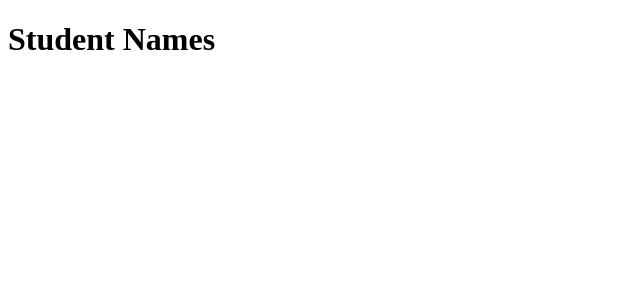
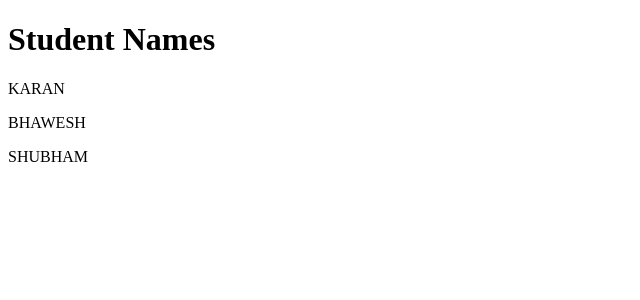
Before and after one commit to karanjoshi-kj/REACT, a React (Vite) app in the folder demo/: page / in a window 1280 px wide. Shown: the top 300 px of the page, without its empty margins (0-640 px from the left). Built offline with nearby package versions, Linux system fonts and the light colour scheme.

Commit message:
MAP FUNCTION

```diff
--- a/demo/src/components/mapfunction/Mapfun.jsx
+++ b/demo/src/components/mapfunction/Mapfun.jsx
@@ -12,10 +12,14 @@ const Mapfun = () => {
     } */}
 
 
+    {/* {
+        studentnames.map((name)=>{
+            return <p>{name}</p>;    //? THIS WILL PRINT THE OUTPUT IN THE SCREEN
+        })
+    } */}
+
     {
-        studentnames.map((name)=>{
-
-        })
+        studentnames.map((name)=>(<p>{name}</p>))    //? THIS IS SINGLE LINER & WITHOUT RETURN STATEMENT .....
     }
 
     </div>
```
